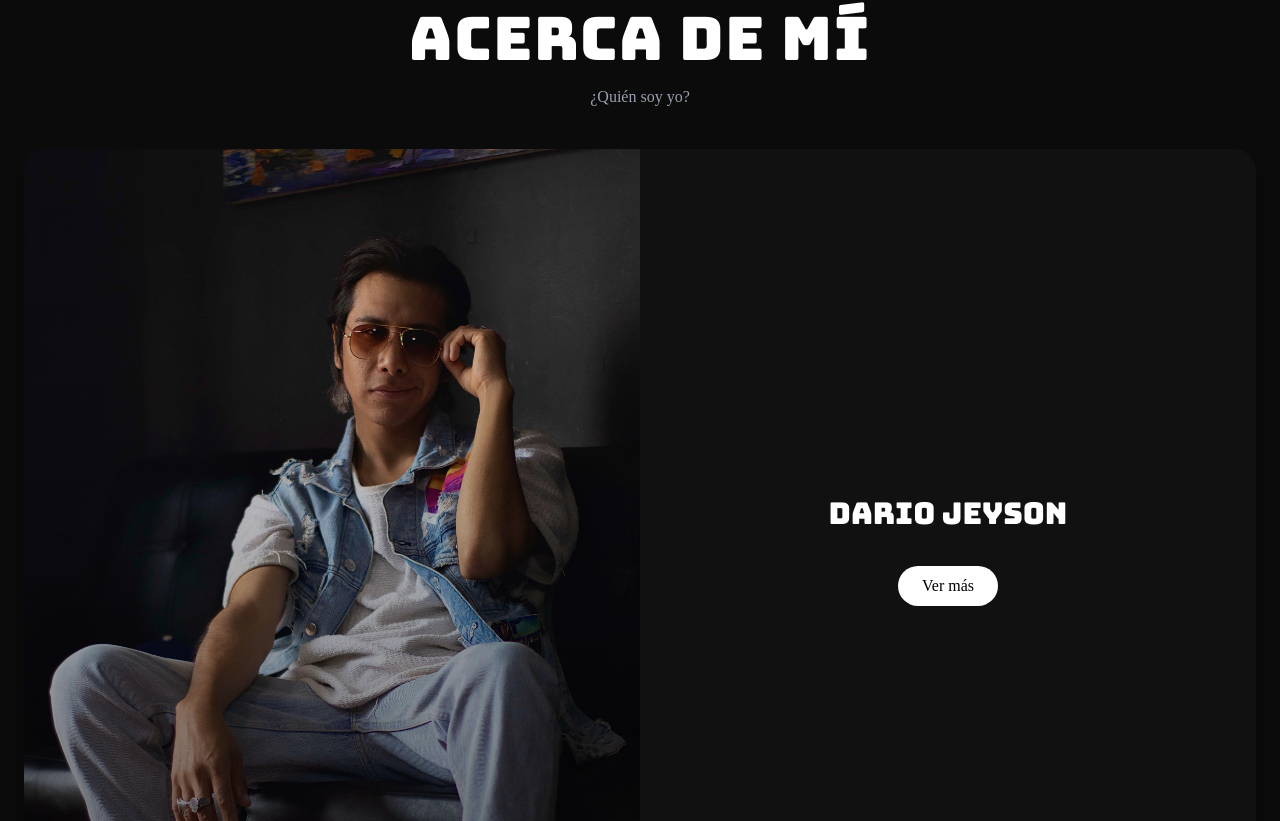
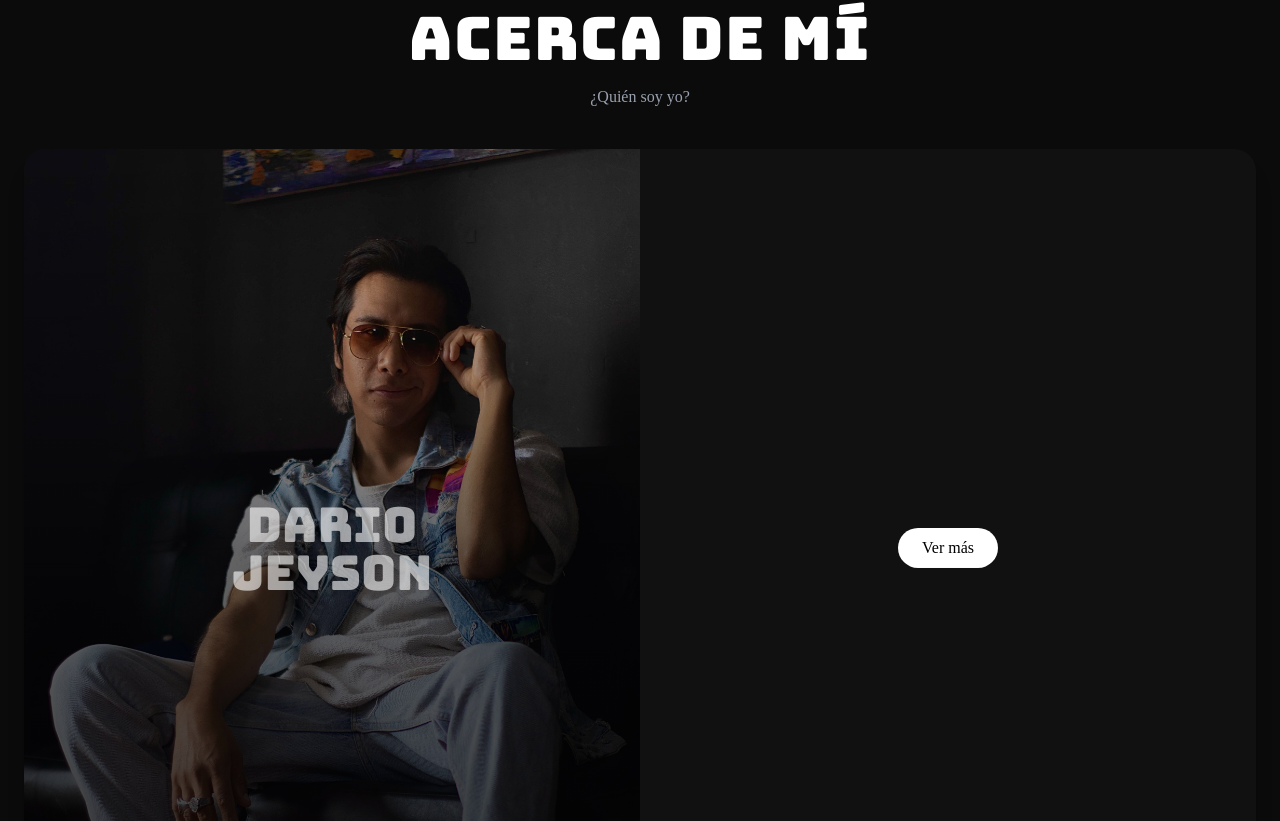
Before and after one commit to ElPapuKriz/DyemBarberShop, a React (Vite) app: page / in a window 1280 px wide. Shown: the part 2459-3280 px from the top of the page. Built offline with nearby package versions, Linux system fonts and the light colour scheme; a web font is replaced by a local one.

Commit message:
CAMBIO Minimo EN ABOUT ME

```diff
--- a/src/barber/pages/AboutMe.tsx
+++ b/src/barber/pages/AboutMe.tsx
@@ -61,9 +61,9 @@ const AboutMe = () => {
                             transition={{ duration: 0.8 }}
                         />
                     ))}
-
+                    <h3 className="absolute top-1/2 left-1/2 -translate-x-1/2 -translate-y-1/2 text-center font-title text-3xl md:text-5xl p-3 z-10 text-white/60">Dario Jeyson</h3>
                     {/* Overlay gradient */}
-                    <div className="absolute inset-0 bg-linear-to-t from-black/60 to-transparent" />
+                    <div className="absolute inset-0 bg-linear-to-t from-black/80 via-black/60 to-transparent" />
 
 
                 </div>
@@ -71,7 +71,7 @@ const AboutMe = () => {
                 {/* Content */}
                 <div className="p-10 flex flex-col justify-center gap-4 ">
 
-                    <h3 className="text-center font-title text-3xl p-3">Dario Jeyson</h3>
+
                     <span className={`${aboutme} text-gray-300 leading-relaxed font-main text-md lg:text-2xl `}>
                         Cuando te cortas el cabello conmigo, no solo estás recibiendo un servicio… estás viviendo una experiencia.
 
```
